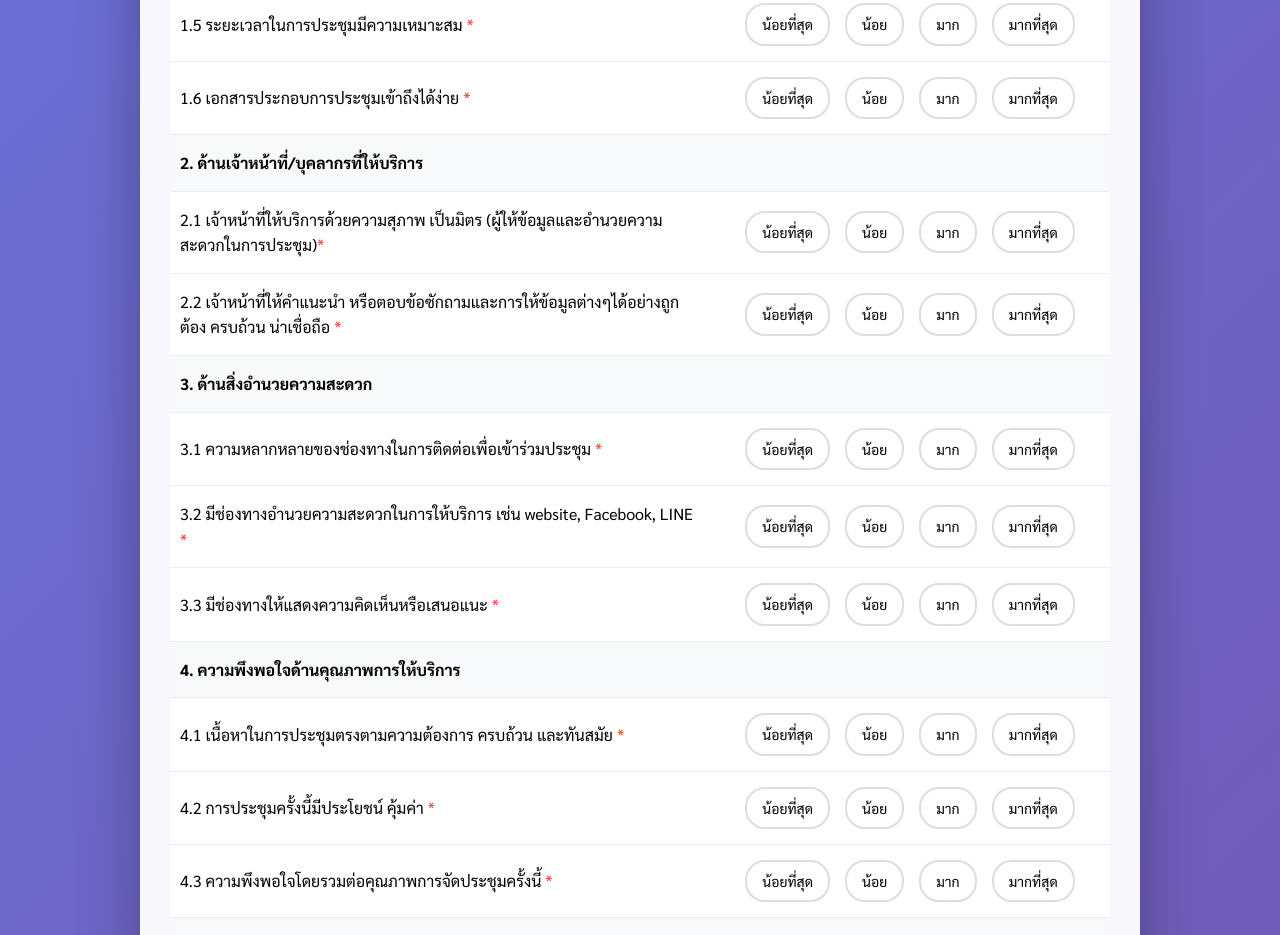
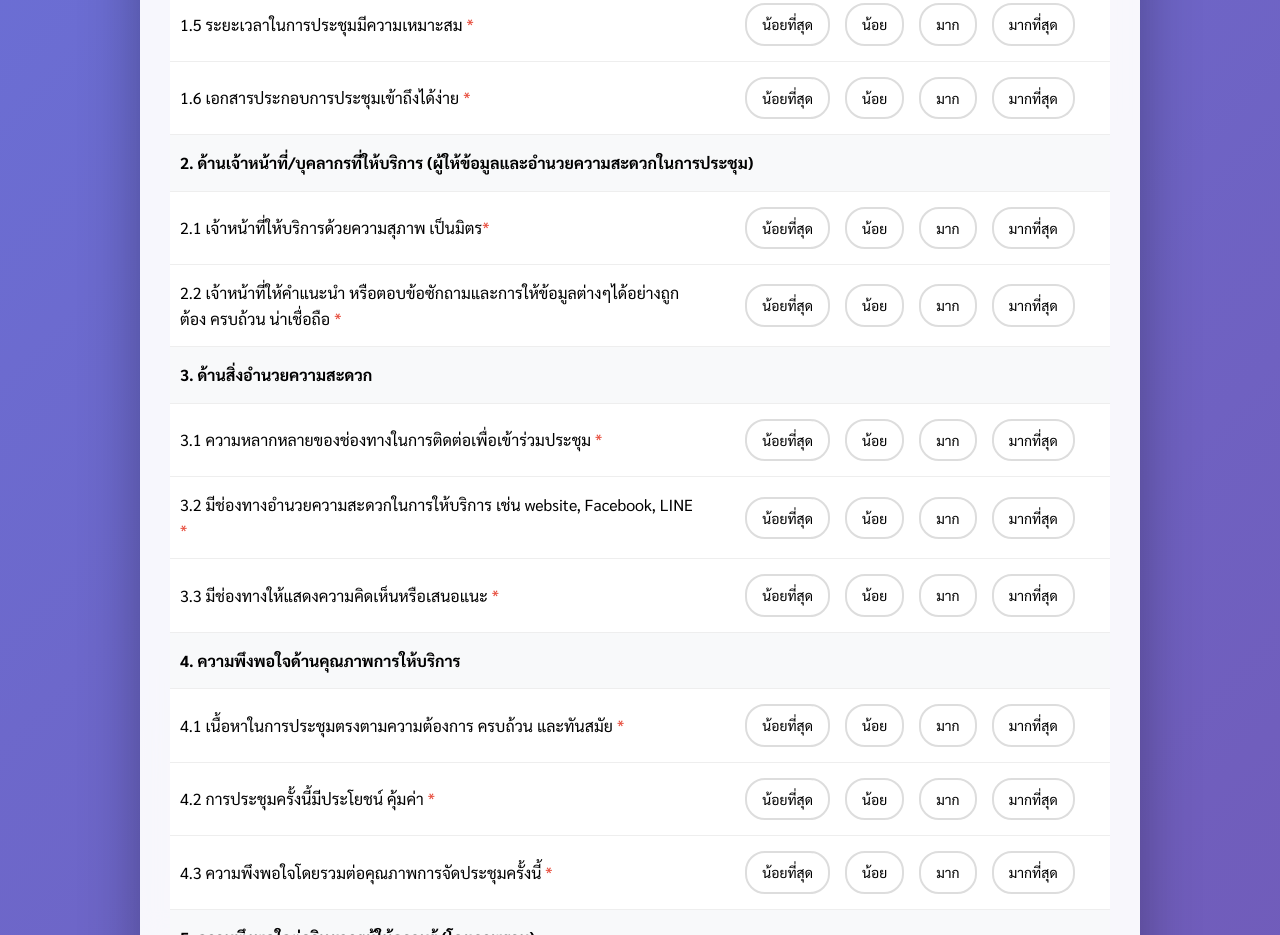
Before and after one commit to Nattachai534/Day2_27Nov, a plain HTML site: page index.html in a window 1280 px wide. Shown: the part 2048-2983 px from the top of the page. Drawn offline with Linux system fonts and the light colour scheme; some packages are replaced by stand-ins of ours; no server answers; a script that the page names is missing.

Commit message:
Update staff service description in index.html

```diff
--- a/index.html
+++ b/index.html
@@ -624,10 +624,10 @@
 
                             <!-- Category 2: Staff -->
                             <tr>
-                                <td colspan="2" style="background: #f8f9fa; font-weight: 700;">2. ด้านเจ้าหน้าที่/บุคลากรที่ให้บริการ</td>
+                                <td colspan="2" style="background: #f8f9fa; font-weight: 700;">2. ด้านเจ้าหน้าที่/บุคลากรที่ให้บริการ (ผู้ให้ข้อมูลและอำนวยความสะดวกในการประชุม)</td>
                             </tr>
                             <tr>
-                                <td class="question-cell">2.1 เจ้าหน้าที่ให้บริการด้วยความสุภาพ เป็นมิตร (ผู้ให้ข้อมูลและอำนวยความสะดวกในการประชุม)<span class="required">*</span></td>
+                                <td class="question-cell">2.1 เจ้าหน้าที่ให้บริการด้วยความสุภาพ เป็นมิตร<span class="required">*</span></td>
                                 <td>
                                     <div class="radio-group">
                                         <div class="radio-item"><input type="radio" name="q2_1" id="q2_1_1" value="1" required><label for="q2_1_1">น้อยที่สุด</label></div>
```
